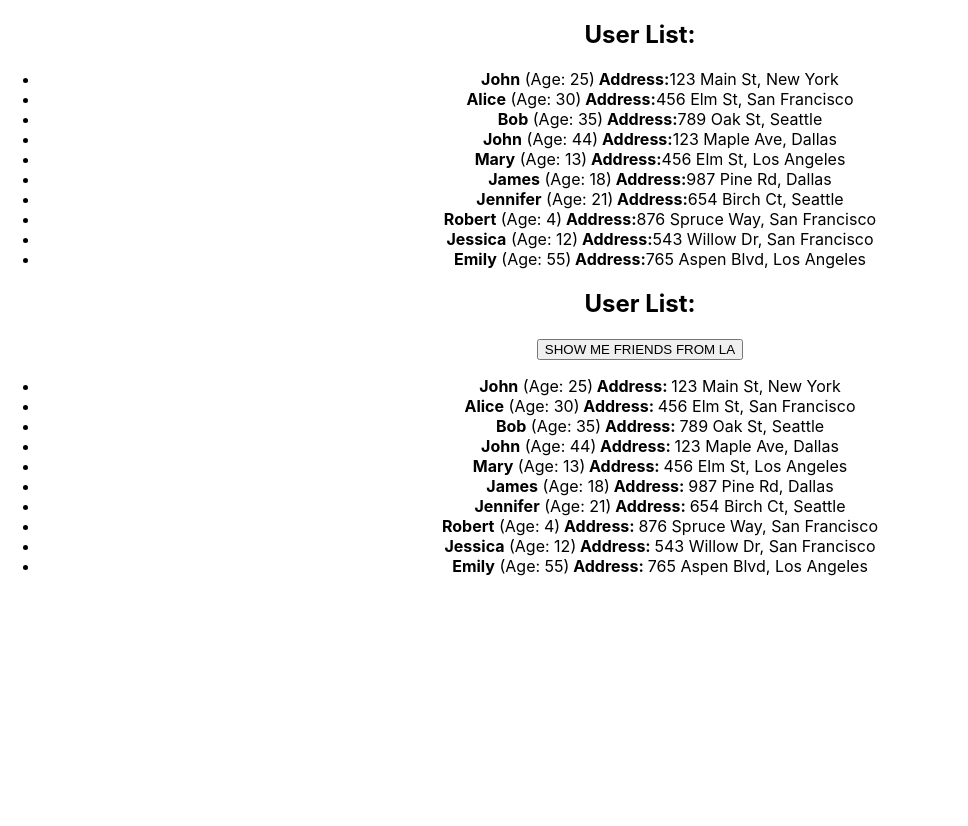
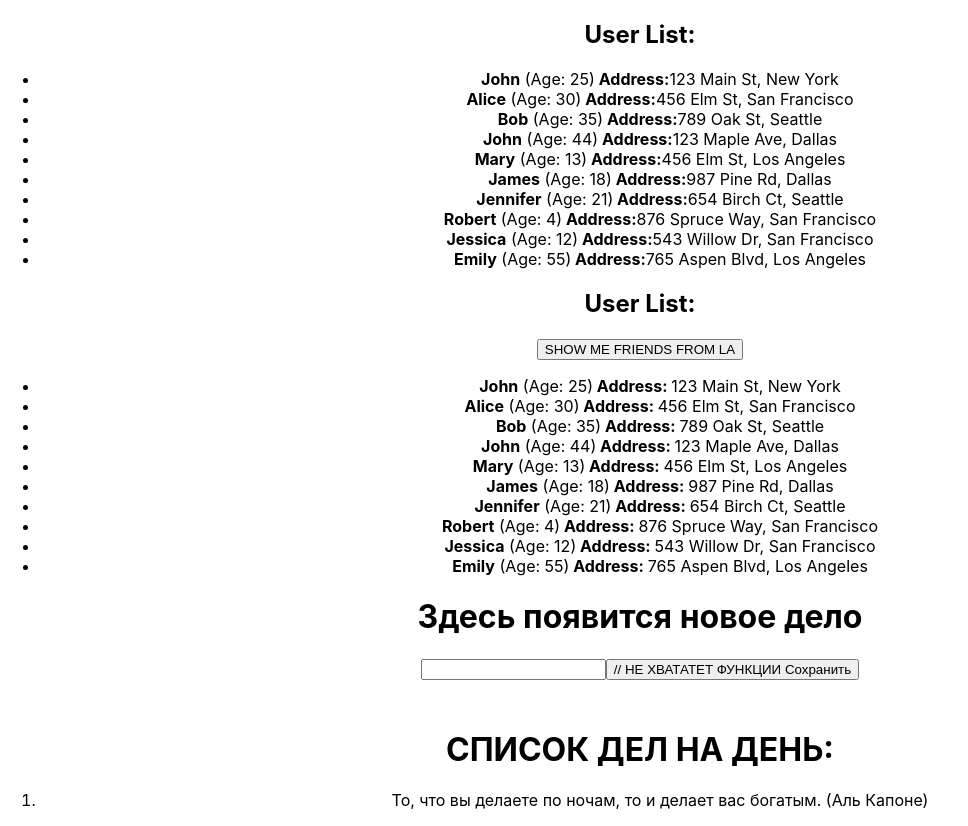
Before and after one commit to RomanCox/hw-autocheck, a React (Create React App) app: page / in a window 1280 px wide. Shown: the whole page, without its empty margins (0-968 px from the left). Before the commit the page ends 800 px from the top, so only its background shows below. Built offline with nearby package versions, Linux system fonts and the light colour scheme.

Commit message:
making third homework

```diff
--- a/src/App.tsx
+++ b/src/App.tsx
@@ -9,7 +9,7 @@
     <div className="App">
       <HW1 />
       <HW2 />
-      {/*<HW3 />*/}
+      <HW3 />
       {/*<HW4 />*/}
     </div>
   );
--- a/src/HW/2/UserList2.tsx
+++ b/src/HW/2/UserList2.tsx
@@ -15,7 +15,7 @@
 
 			<ul>
 			  {props.users.myFriends.map((user) => (
-				  <CurrentUser user={user}/>
+				  <CurrentUser key={user.id} user={user}/>
 			  ))}
 			</ul>
 		</div>
--- a/src/HW/3/HW3.tsx
+++ b/src/HW/3/HW3.tsx
@@ -1,4 +1,4 @@
-import { useState } from 'react';
+import React, { useState } from 'react';
 
 export const HW3 = () => {
   // 1️⃣ Раскомментируйте JSX(HW3.tsx) и вы увидите,
@@ -10,45 +10,50 @@
   // - приложение должно компилироваться и запускаться в браузере
 
 
-  const [currentText, setCurrentText] = useState('');
+  const [currentText, setCurrentText] = useState<string>('');
   const [texts, setTexts] = useState<string[]>([
     'То, что вы делаете по ночам, то и делает вас богатым. (Аль Капоне)',
   ]);
 
-  const handleChange = (event: 'НУЖНО ПРОТИПИЗИРОВАТЬ') => {
-    // setCurrentText(ЧЕГО-ТО НЕ ХВАТАЕТ);
+  const handleChange = (event: React.ChangeEvent<HTMLInputElement>) => {
+    console.log(event.target.value)
+    setCurrentText(event.target.value);
   };
 
   const handleSave = () => {
     // ЗАСЕТАТЬ БЫ ТЕКСТ В texts И НЕ ПОТЕРЯТЬ НАПУТСТВИЕ ИЗ ПРОШЛОГО ВЕКА)
     // А ЗАТЕМ УБРАТЬ ЗА СОБОЙ В currentText
+    const newTexts = [...texts];
+    newTexts.push(currentText);
+    setTexts(newTexts);
+    setCurrentText('');
   };
 
   return (
     <div id={'hw03'}>
-      {/*{currentText ? (*/}
-      {/*  <h1 id={'hw03-text'}>ЗДЕСЬ ХОТЕЛОСЬ БЫ УВИДЕТЬ ВВОДИМЫЙ ТЕКСТ</h1>*/}
-      {/*) : (*/}
-      {/*  <h1 id={'hw03-default-text'}>Здесь появится новое дело</h1> // ничего не меняем, здесь все норм*/}
-      {/*)}*/}
+      {currentText ? (
+        <h1 id={'hw03-text'}>ЗДЕСЬ ХОТЕЛОСЬ БЫ УВИДЕТЬ ВВОДИМЫЙ ТЕКСТ</h1>
+      ) : (
+        <h1 id={'hw03-default-text'}>Здесь появится новое дело</h1> // ничего не меняем, здесь все норм
+      )}
 
-      {/*<input id={'hw03-input'} type="text" value={currentText} onChange={handleChange} />*/}
+      <input id={'hw03-input'} type="text" value={currentText} onChange={(event) => handleChange(event)} />
 
-      {/*<button id={'hw03-button'} onClick={() => {}}> // НЕ ХВАТАТЕТ ФУНКЦИИ*/}
-      {/*  Сохранить*/}
-      {/*</button>*/}
+      <button id={'hw03-button'} onClick={handleSave}> // НЕ ХВАТАТЕТ ФУНКЦИИ
+        Сохранить
+      </button>
 
-      {/*<h1 style={{ marginTop: '50px' }}>СПИСОК ДЕЛ НА ДЕНЬ:</h1>*/}
+      <h1 style={{ marginTop: '50px' }}>СПИСОК ДЕЛ НА ДЕНЬ:</h1>
 
-      {/*<ol id={'hw03-tasks'}>*/}
-      {/*  {ОТРИСОВАТЬ МАССИВ.map((el, index) => {*/}
-      {/*    return (*/}
-      {/*      <li key={index} id={`hw03-task-${index}`}>*/}
-      {/*        {el}*/}
-      {/*      </li>*/}
-      {/*    );*/}
-      {/*  })}*/}
-      {/*</ol>*/}
+      <ol id={'hw03-tasks'}>
+        {texts.map((el, index) => {
+          return (
+            <li key={index} id={`hw03-task-${index}`}>
+              {el}
+            </li>
+          );
+        })}
+      </ol>
     </div>
   );
 };
```
